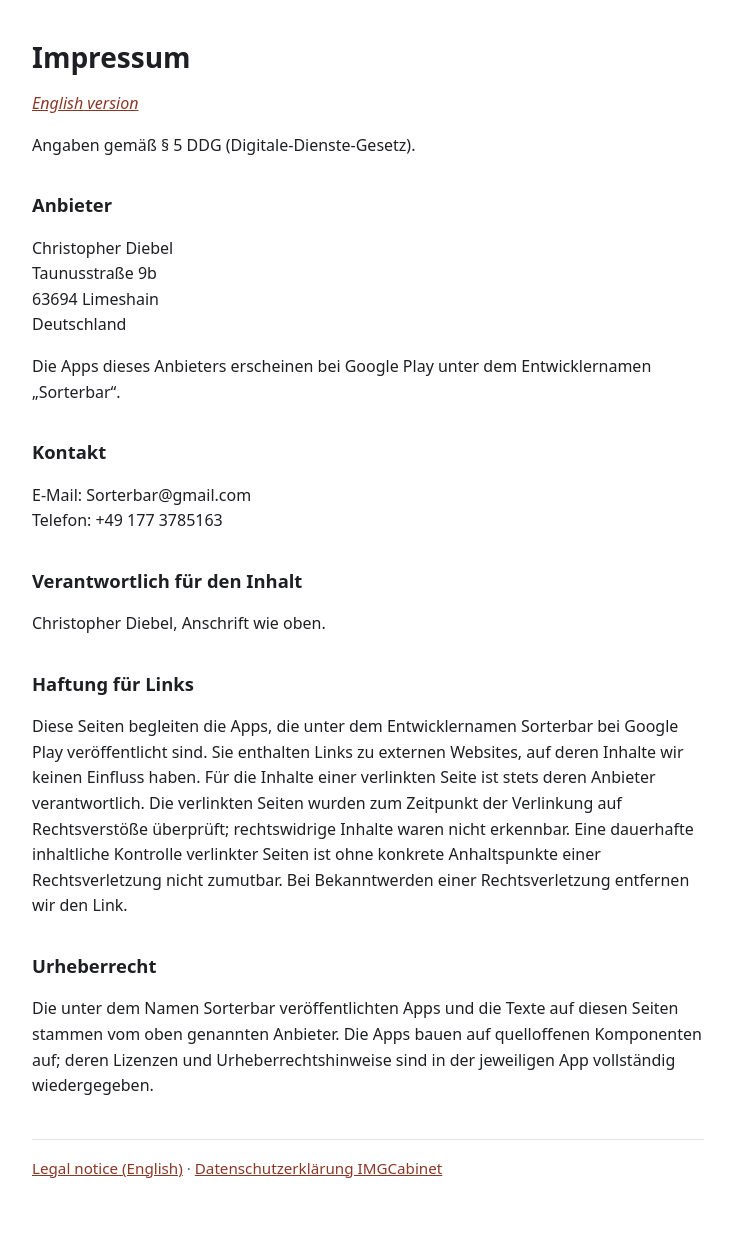
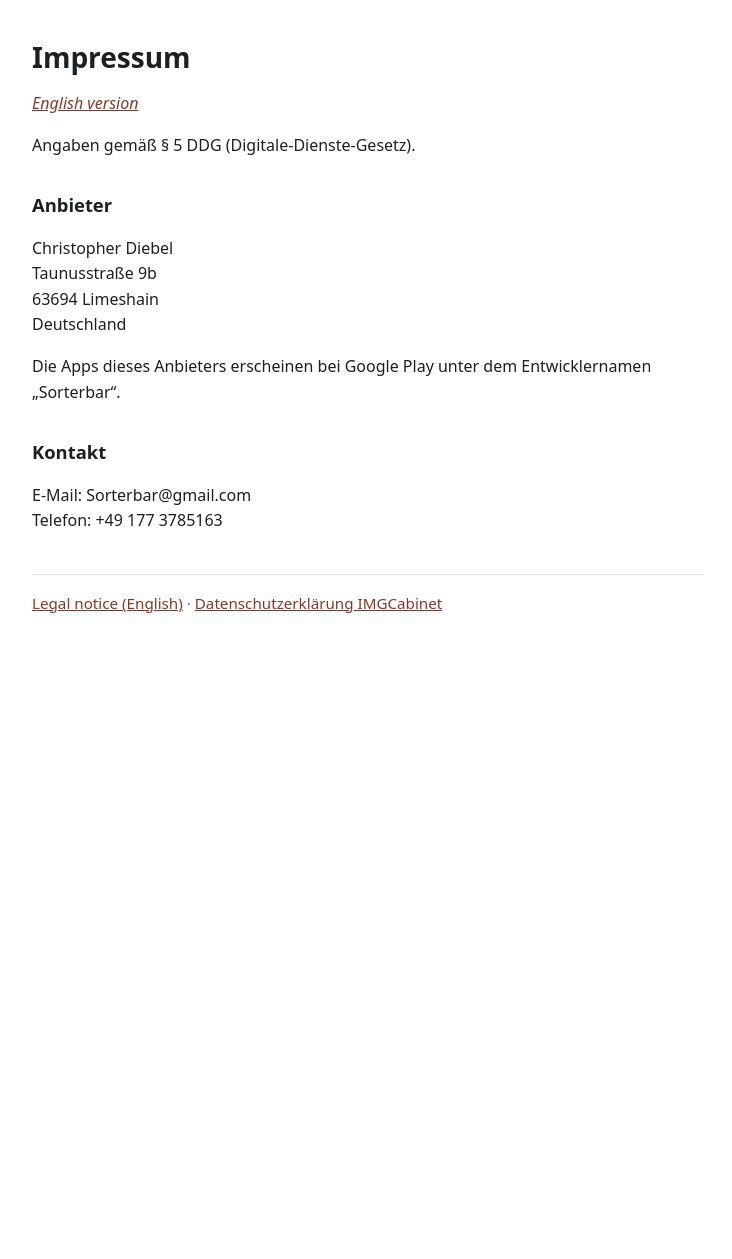
Before and after one commit to chdiebel/Sorterbar, a Jekyll site: the page built from impressum.md, in a window 1280 px wide. Shown: the whole page, without its empty margins (272-1004 px from the left). Built offline with Jekyll 4.4.1, drawn with Linux system fonts in a browser that asks for light colours; after the commit the page ends 900 px from its top, so only the background shows below that.

Commit message:
Remove legal content sections from impressum.md
Removed sections on content responsibility, liability for links, and copyright from the impressum.

```diff
--- a/impressum.md
+++ b/impressum.md
@@ -25,27 +25,6 @@ Die Apps dieses Anbieters erscheinen bei Google Play unter dem Entwicklernamen
 E-Mail: Sorterbar@gmail.com<br>
 Telefon: +49 177 3785163
 
-## Verantwortlich für den Inhalt
-
-Christopher Diebel, Anschrift wie oben.
-
-## Haftung für Links
-
-Diese Seiten begleiten die Apps, die unter dem Entwicklernamen Sorterbar bei
-Google Play veröffentlicht sind. Sie enthalten Links zu externen
-Websites, auf deren Inhalte wir keinen Einfluss haben. Für die Inhalte einer
-verlinkten Seite ist stets deren Anbieter verantwortlich. Die verlinkten Seiten
-wurden zum Zeitpunkt der Verlinkung auf Rechtsverstöße überprüft; rechtswidrige
-Inhalte waren nicht erkennbar. Eine dauerhafte inhaltliche Kontrolle verlinkter
-Seiten ist ohne konkrete Anhaltspunkte einer Rechtsverletzung nicht zumutbar.
-Bei Bekanntwerden einer Rechtsverletzung entfernen wir den Link.
-
-## Urheberrecht
-
-Die unter dem Namen Sorterbar veröffentlichten Apps und die Texte auf diesen
-Seiten stammen vom oben genannten Anbieter. Die Apps bauen auf quelloffenen
-Komponenten auf; deren Lizenzen und Urheberrechtshinweise sind in der
-jeweiligen App vollständig wiedergegeben.
 
 ---
 
```
